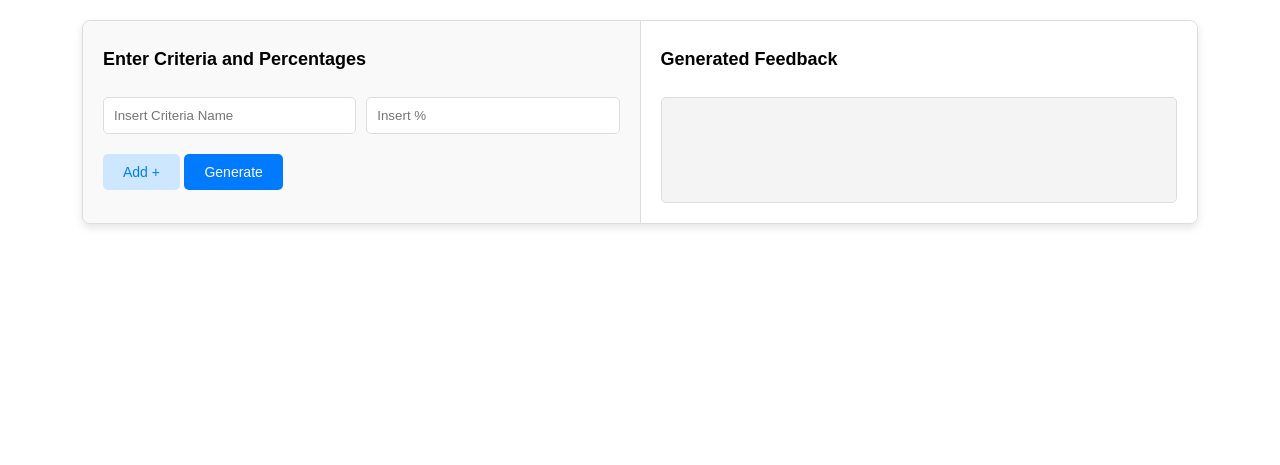
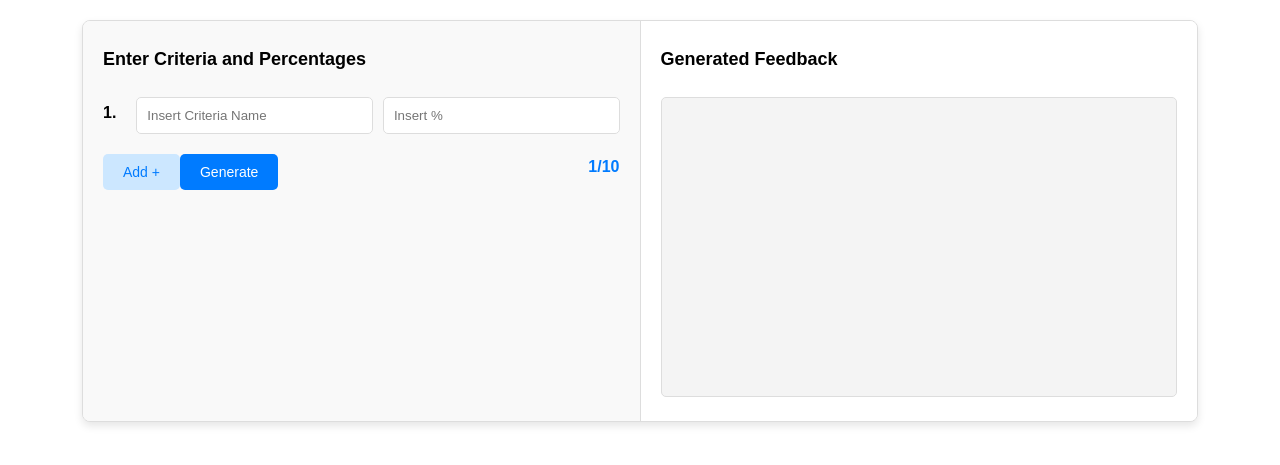
Before and after one commit to Zeesh40/FeedbackGenerationCSG, a Flask app: page /feedback in a window 1280 px wide. Shown: the part 90-555 px from the top of the page. Run offline with Flask 3, Linux system fonts and the light colour scheme; some libraries are stand-ins or nearby versions.

Commit message:
UI implementation for adding criterias

```diff
--- a/feedback.py
+++ b/feedback.py
@@ -0,0 +1,3 @@
+import spacy
+import random
+nlp = spacy.load("en_core_web_md")
--- a/static/css/styles.css
+++ b/static/css/styles.css
@@ -86,31 +86,56 @@ nav h1 {
   overflow: hidden;
 }
 
-/* Left Pane Styles */
 .left-pane {
   flex: 1;
   padding: 20px;
   border-right: 1px solid #ddd;
   background-color: #f9f9f9;
+  height: 400px; /* Fixed height to enable scrolling */
+  overflow-y: auto; /* Enables vertical scrollbar when content overflows */
+  max-height: 500px; /* Optional: Restrict maximum height */
 }
 
-.left-pane h2 {
-  margin-bottom: 20px;
-  font-size: 20px;
-}
-
+/* Ensure input fields do not overflow */
 .input-group {
   display: flex;
   gap: 10px;
   margin-bottom: 10px;
+  flex-wrap: wrap; /* Wrap inputs to avoid overflow */
 }
 
 .input-group input {
-  width: 50%;
+  flex: 1;
   padding: 10px;
   border: 1px solid #ddd;
   border-radius: 5px;
 }
+
+
+
+.criteria-number {
+  font-weight: bold;
+  margin-right: 10px;
+  font-size: 16px;
+}
+
+/* Button and Counter Container */
+.button-container {
+  display: flex;
+  align-items: center;
+  justify-content: space-between; /* Spreads buttons and counter */
+  margin-top: 10px;
+  width: 100%; /* Ensures full width alignment */
+}
+
+/* Counter aligned to the right */
+#criteriaCounter {
+  font-size: 16px;
+  color: #007bff;
+  margin-left: auto; /* Pushes counter to the right */
+  font-weight: bold;
+}
+
 
 /* Button Styles */
 .btn {
@@ -145,7 +170,6 @@ nav h1 {
   border: 1px solid #ddd;
   border-radius: 8px;
   box-shadow: 0 4px 8px rgba(0, 0, 0, 0.1);
-  overflow: hidden;
 }
 
 /* Left Pane */
@@ -154,6 +178,8 @@ nav h1 {
   padding: 20px;
   border-right: 1px solid #ddd;
   background-color: #f9f9f9;
+  height: 400px;
+  overflow-y: scroll;
 }
 
 .left-pane h2 {
@@ -218,7 +244,7 @@ nav h1 {
   padding: 10px;
   border: 1px solid #ddd;
   border-radius: 5px;
-  min-height: 100px;
+  min-height: 300px;
 }
 
 /* Responsive Design for Smaller Screens */
--- a/static/js/script.js
+++ b/static/js/script.js
@@ -1,25 +1,60 @@
-// Add a new criteria input group dynamically
+let criteriaCount = 1; // Default criteria already present
+const maxCriteria = 10; // Limit of 10
+
 function addCriteria() {
-    const container = document.getElementById('criteriaInputs');
-    const inputGroups = container.querySelectorAll('.input-group');
-
-    // Limit to 6 criteria
-    if (inputGroups.length >= 6) {
-        alert('You can only add up to 6 criteria.');
-        return;
+    if (criteriaCount >= maxCriteria) {
+        swal.fire({
+            title: "Oh No!",
+            text: "You have reached the maximum number of criterias that can be added.",
+            icon: "warning"
+        });
+        return; // Stop execution if the limit is reached
     }
 
-    const div = document.createElement('div');
-    div.classList.add('input-group');
-    div.innerHTML = `
-        <input type="text" name="criteria[]" placeholder="Insert Criteria Name" required>
-        <input type="number" name="scores[]" placeholder="Insert %" min="0" max="100" required>
-    `;
-    container.appendChild(div);
+    var criteriaContainer = document.getElementById("criteriaInputs");
+
+    var newInputGroup = document.createElement("div");
+    newInputGroup.classList.add("input-group");
+
+    // Create the number label
+    var numberLabel = document.createElement("span");
+    numberLabel.textContent = (criteriaCount + 1) + "."; // Incremented number
+    numberLabel.classList.add("criteria-number");
+
+    // Create the new input fields
+    var newCriteriaInput = document.createElement("input");
+    newCriteriaInput.type = "text";
+    newCriteriaInput.name = "criteria[]";
+    newCriteriaInput.placeholder = "Insert Criteria Name";
+    newCriteriaInput.required = true;
+
+    var newScoreInput = document.createElement("input");
+    newScoreInput.type = "number";
+    newScoreInput.name = "scores[]";
+    newScoreInput.placeholder = "Insert %";
+    newScoreInput.min = "0";
+    newScoreInput.max = "100";
+    newScoreInput.step = "1";
+    newScoreInput.required = true;
+
+    // Append elements to the new input group
+    newInputGroup.appendChild(numberLabel);
+    newInputGroup.appendChild(newCriteriaInput);
+    newInputGroup.appendChild(newScoreInput);
+
+    // Append the new input group to the container
+    criteriaContainer.appendChild(newInputGroup);
+
+    // Move buttons below the last added input fields each time
+    var form = document.getElementById("feedbackForm");
+    form.appendChild(document.querySelector(".add-btn"));
+    form.appendChild(document.querySelector(".generate-btn"));
+
+    // Update counter display
+    criteriaCount++;
+    updateCounter();
 }
 
-// Handle "Generate" button click
-document.getElementById('generateFeedback').addEventListener('click', function () {
-    const feedbackOutput = document.getElementById('feedbackOutput');
-    feedbackOutput.textContent = "This is a placeholder for feedback generation.";
-});
+function updateCounter() {
+    document.getElementById("criteriaCounter").textContent = `${criteriaCount}/10`;
+}
--- a/templates/feedback.html
+++ b/templates/feedback.html
@@ -9,14 +9,19 @@
         <h2>Enter Criteria and Percentages</h2>
         <form id="feedbackForm">
             <div id="criteriaInputs">
-                <!-- Example Criteria Input Group -->
+                <!-- Default Criteria Input Group with Number -->
                 <div class="input-group">
+                    <span class="criteria-number">1.</span> <!-- Default number -->
                     <input type="text" name="criteria[]" placeholder="Insert Criteria Name" required>
-                    <input type="number" name="scores[]" placeholder="Insert %" min="0" max="100" required>
+                    <input type="number" name="scores[]" placeholder="Insert %" min="0" max="100" step="1" required>
                 </div>
             </div>
-            <button type="button" class="btn add-btn" onclick="addCriteria()">Add +</button>
-            <button type="button" class="btn generate-btn" id="generateFeedback">Generate</button>
+            <!-- Buttons and Counter in Flex Container -->
+            <div class="button-container">
+                <button type="button" class="btn add-btn" onclick="addCriteria()">Add +</button>
+                <button type="button" class="btn generate-btn" id="generateFeedback">Generate</button>
+                <span id="criteriaCounter">1/10</span> <!-- Counter moved here -->
+            </div>
         </form>
     </div>
 
@@ -28,4 +33,9 @@
         </div>
     </div>
 </div>
+
+<!-- Include JavaScript file -->
+<script src="https://cdn.jsdelivr.net/npm/sweetalert2@11"></script>
+<script src="{{ url_for('static', filename='js/script.js') }}"></script>
+
 {% endblock %}
```
